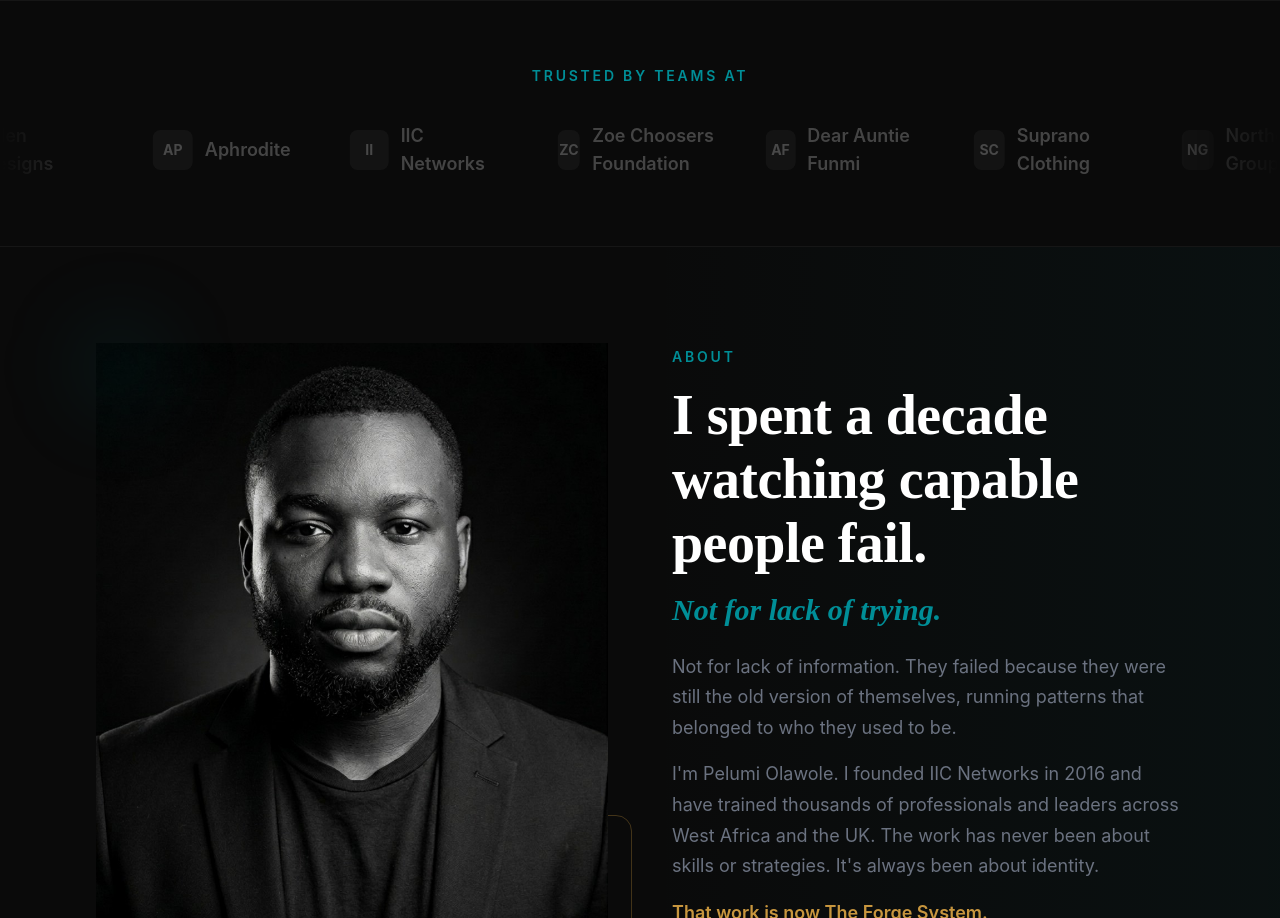
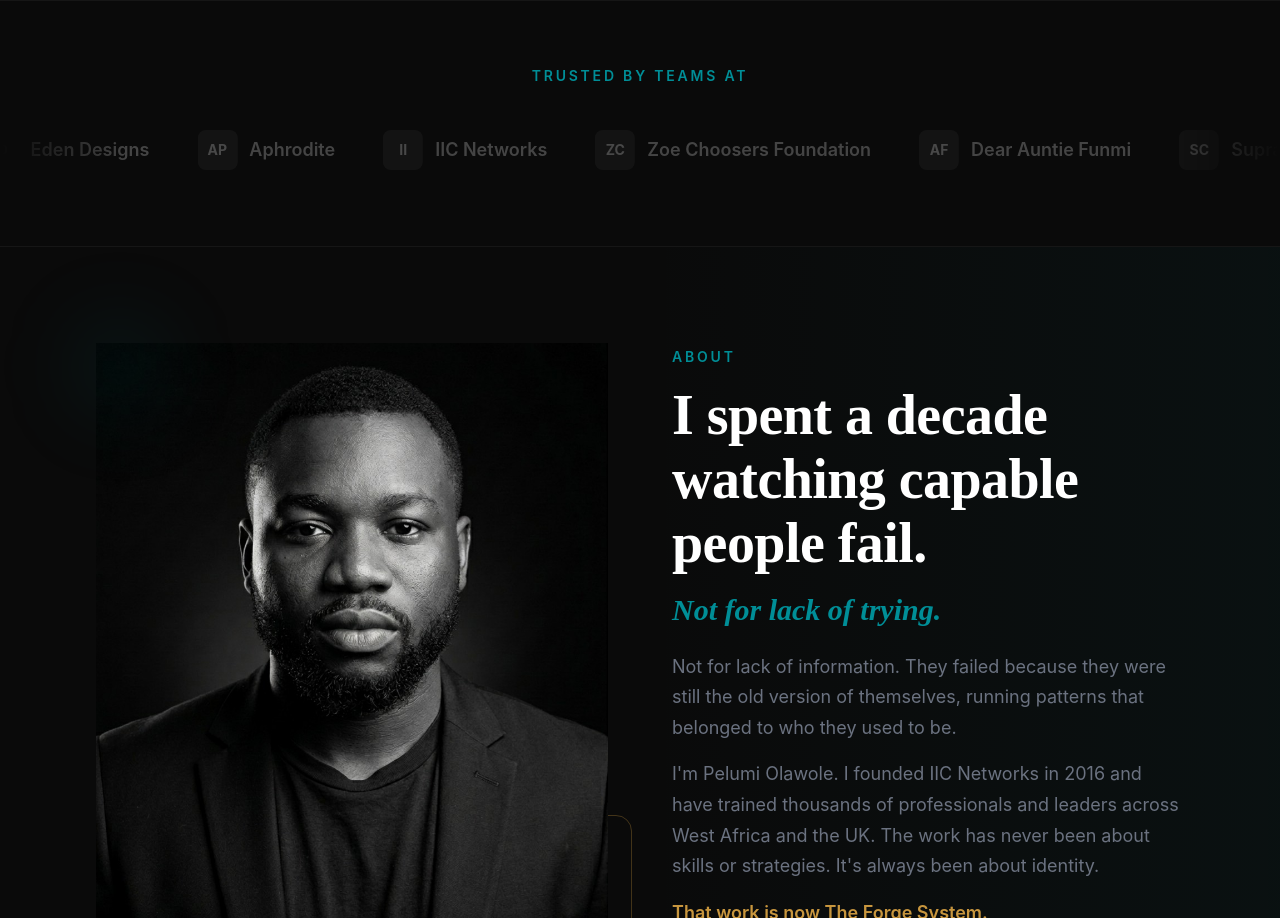
Before and after one commit to pelumiolawole/The-Forge-Website, a Next.js app: page / in a window 1280 px wide. Shown: the part 800-1718 px from the top of the page. Built offline with nearby package versions, Linux system fonts and the light colour scheme; no server answers.

Commit message:
flex-shrink-0 added to socialproof scroll ++ main logo resize

```diff
--- a/src/components/landing/navigation/Navigation.tsx
+++ b/src/components/landing/navigation/Navigation.tsx
@@ -41,7 +41,7 @@ export function Navigation() {
 
             {/* Logo — signature image, generous container */}
             <Link href="/" className="flex items-center">
-              <div className="relative h-20 w-72">
+              <div className="relative h-25 w-80">
                 <Image
                   src="/images/logo-main.png"
                   alt="Pelumi Olawole"
--- a/src/components/landing/worked-with/SocialProof.tsx
+++ b/src/components/landing/worked-with/SocialProof.tsx
@@ -42,14 +42,14 @@ export function SocialProof() {
           {[...clients, ...clients].map((client, index) => (
             <div
               key={index}
-              className="flex items-center justify-center w-40 h-16 grayscale opacity-40 hover:opacity-100 hover:grayscale-0 transition-all duration-500"
+              className="flex items-center justify-center h-16 grayscale opacity-40 hover:opacity-100 hover:grayscale-0 transition-all duration-500"
             >
               {/* Placeholder logo - replace with actual SVG logos */}
               <div className="flex items-center gap-3 text-white/60">
-                <div className="w-10 h-10 rounded-lg bg-white/10 flex items-center justify-center font-bold text-sm">
+                <div className="w-10 h-10 rounded-lg bg-white/10 flex items-center justify-center font-bold text-sm flex-shrink-0">
                   {client.abbr}
                 </div>
-                <span className="font-semibold text-lg">{client.name}</span>
+                <span className="font-semibold text-lg whitespace-nowrap">{client.name}</span>
               </div>
             </div>
           ))}
```
